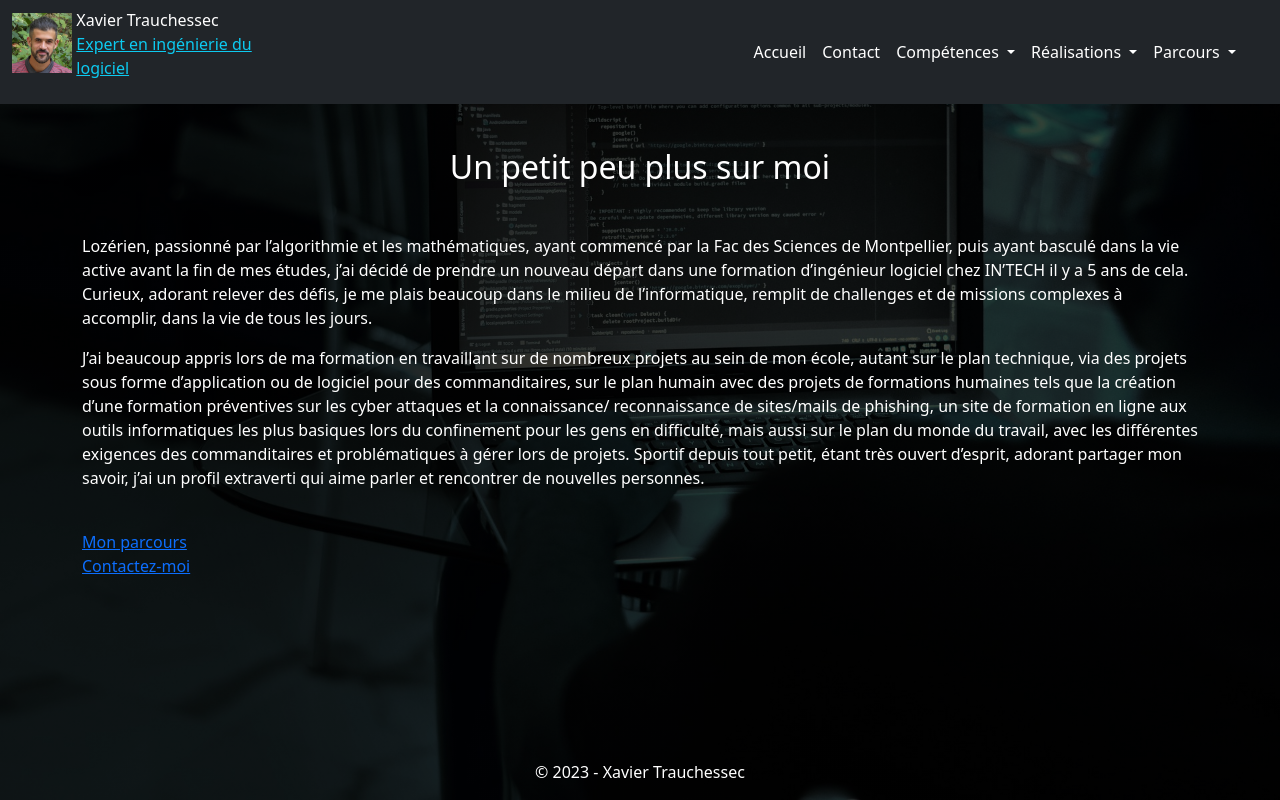
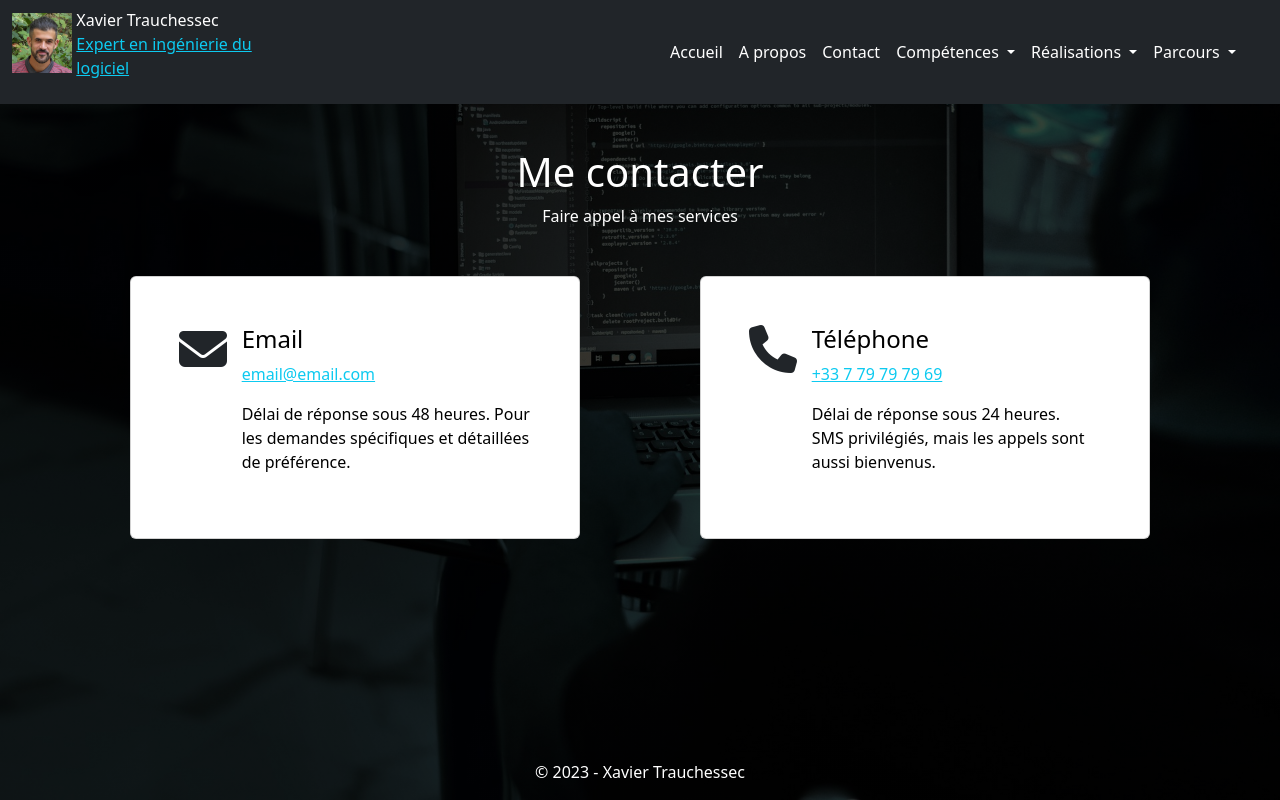
Before and after one commit to Frozenn-X/true_portfolio, a Django app: page /contact in a window 1280 px wide. Run offline with Django 4.2, Linux system fonts and the light colour scheme; some libraries are stand-ins or nearby versions.

Commit message:
home, about, contact

```diff
--- a/templates/base.html
+++ b/templates/base.html
@@ -8,6 +8,8 @@
         <title>{% block title %}Mon Portfolio{% endblock %}</title>
         {% block favicon %} <link rel="shortcut icon" type="image/png" href="{% static 'img/moi.jpg' %}"/> {% endblock %}
         <link href="../static/css/global.css" rel="stylesheet" crossorigin="anonymous">
+        <!-- FontAwesome -->
+        <link rel="stylesheet" href="https://cdnjs.cloudflare.com/ajax/libs/font-awesome/6.3.0/css/all.min.css" integrity="sha512-SzlrxWUlpfuzQ+pcUCosxcglQRNAq/DZjVsC0lE40xsADsfeQoEypE+enwcOiGjk/bSuGGKHEyjSoQ1zVisanQ==" crossorigin="anonymous" referrerpolicy="no-referrer" />
         <!-- Liens CSS de Bootstrap -->
         <!-- Bootstrap CSS -->
         <link href="https://cdn.jsdelivr.net/npm/bootstrap@5.2.3/dist/css/bootstrap.min.css" rel="stylesheet" integrity="sha384-rbsA2VBKQhggwzxH7pPCaAqO46MgnOM80zW1RWuH61DGLwZJEdK2Kadq2F9CUG65" crossorigin="anonymous">
--- a/templates/includes/menu.html
+++ b/templates/includes/menu.html
@@ -22,6 +22,9 @@
             <ul class="navbar-nav" style="margin-left: auto;">
                 <li class="nav-item ">
                     <a class="nav-link text-white" aria-current="page" href="{% url 'web:home' %}">Accueil</a>
+                </li>
+                <li class="nav-item ">
+                    <a class="nav-link text-white" aria-current="page" href="{% url 'web:about' %}">A propos</a>
                 </li>
                 <li class="nav-item">
                     <a class="nav-link text-white" href="{% url 'web:contact' %}">Contact</a>
--- /dev/null
+++ b/templates/web/contact.html
@@ -0,0 +1,39 @@
+{% extends "base.html" %}
+{% block content %}
+    <div class="top-banner">
+        <div class="container" style="padding-top: 100px;">
+            <h1 class="text-center mt-5">Me contacter</h1>
+            <p class="text-center mb-5">Faire appel à mes services</p>
+            <div class="row mt-5">
+                <div class="col mx-5">
+                    <div class="card p-5">
+                        <div class="row">
+                            <div class="col-2">
+                                <em class="fa-solid fa-envelope fa-3x"></em>
+                            </div>
+                            <div class="col">
+                                <h4 class="text-black">Email</h4>
+                                <p><u><a href="mailto:email@email.com" class="text-info">email@email.com</a></u></p>
+                                <p class="text-black">Délai de réponse sous 48 heures. Pour les demandes spécifiques et détaillées de préférence.</p>
+                            </div>
+                        </div>
+                    </div>
+                </div>
+                <div class="col mx-5">
+                    <div class="card p-5">
+                        <div class="row">
+                            <div class="col-2">
+                                <em class="fa-solid fa-phone fa-3x"></em>
+                            </div>
+                            <div class="col">
+                                <h4 class="text-black">Téléphone</h4>
+                                <p><u><a href="tel:0760747401" class="text-info">+33 7 79 79 79 69</a></u></p>
+                                <p class="text-black">Délai de réponse sous 24 heures.<br>SMS privilégiés, mais les appels sont aussi bienvenus.</p>
+                            </div>
+                        </div>
+                    </div>
+                </div>
+            </div>
+        </div>
+    </div>
+{% endblock content%}
--- a/templates/web/home.html
+++ b/templates/web/home.html
@@ -1,23 +1,30 @@
 {% extends "base.html" %}
+{% load static %}
 {% block content %}
     <div class="top-banner">
-        <div class="container" style="padding-top: 100px;">
-            <h2 class="text-center m-5">Un petit peu plus sur moi</h2>
-            <div>
-                <p>
-                    Lozérien, passionné par l’algorithmie et les mathématiques, ayant commencé par la Fac des Sciences de Montpellier, puis ayant basculé dans la vie active avant la fin de mes études,
-                    j’ai décidé de prendre un nouveau départ dans une formation d’ingénieur logiciel chez IN’TECH il y a 5 ans de cela.
-                    Curieux, adorant relever des défis, je me plais beaucoup dans le milieu de l’informatique, remplit de challenges et de missions complexes à accomplir,
-                    dans la vie de tous les jours.
+        <div class="container row h-100" style="padding-top: 100px;">
+            <div class="col m-auto text-center">
+                <img src="{% static 'img/moi.jpg' %}" alt="image de ma magnifique personne" class="w-50">
+            </div>
+            <div class="col text-center">
+                <h1 class="my-5">Xavier TRAUCHESSEC</h1>
+                <h3 class="my-5">Expert en ingénierie du logiciel</h3>
+                <h3 class="my-5">
+                    <a><em class="fa-brands fa-linkedin fa-2x link-info"></em></a>
+                </h3>
+                <button class="btn btn-info mt-5">
+                    <a href="" download="CV_Xavier_Trauchessec.pdf" class="text-black">
+                        <span class="text-base">
+
+                        </span>
+                        <span class="ml-2">
+                            Télécharger mon CV
+                        </span>
+                    </a>
+                </button>
+                <p class="mt-2">
+                    .pdf - 905,54 Ko
                 </p>
-                <p>
-                    J’ai beaucoup appris lors de ma formation en travaillant sur de nombreux projets au sein de mon école, autant sur le plan technique, via des projets sous forme d’application ou de logiciel pour des commanditaires,
-                    sur le plan humain avec des projets de formations humaines tels que la création d’une formation préventives sur les cyber attaques et la connaissance/ reconnaissance de sites/mails de phishing, un site de formation en ligne aux outils informatiques les plus basiques lors du confinement pour les gens en difficulté, mais aussi sur le plan du monde du travail, avec les différentes exigences des commanditaires et problématiques à gérer lors de projets.
-                    Sportif depuis tout petit, étant très ouvert d’esprit, adorant partager mon savoir, j’ai un profil extraverti qui aime parler et rencontrer de nouvelles personnes.
-                </p>
-            <br/>
-                <a href='#'> Mon parcours </a><br/>
-                <a href='#'> Contactez-moi </a>
             </div>
         </div>
     </div>
--- a/web/urls.py
+++ b/web/urls.py
@@ -10,9 +10,13 @@ urlpatterns = [
     path('index/', views.home, name='home'),
     path('home/', views.home, name='home'),
     path('home', views.home, name='home'),
+    # page about
+    path('about/', views.about, name='about'),
+    path('about', views.about, name='about'),
     # page contact
     path('contact/', views.contact, name='contact'),
     path('contact', views.contact, name='contact'),
+
     path('api-desc', views.apis, name='api-desc'),
     path('python-desc', views.python, name='python-desc')
 ]
--- a/web/views.py
+++ b/web/views.py
@@ -23,11 +23,18 @@ def login(request):
     login(user=user)
     return redirect(reverse('home'))
 
+
 def home(request):
     return render(request, 'web/home.html')
 
+
+def about(request):
+    return render(request, 'web/about.html')
+
+
 def contact(request):
-    return render(request, 'web/home.html')
+    return render(request, 'web/contact.html')
+
 
 def apis(request):
     return render(request=request, template_name='web/competence/api.html', context={})
```
Also changed, not shown: templates/web/about.html (added, +21 -0 lines).
